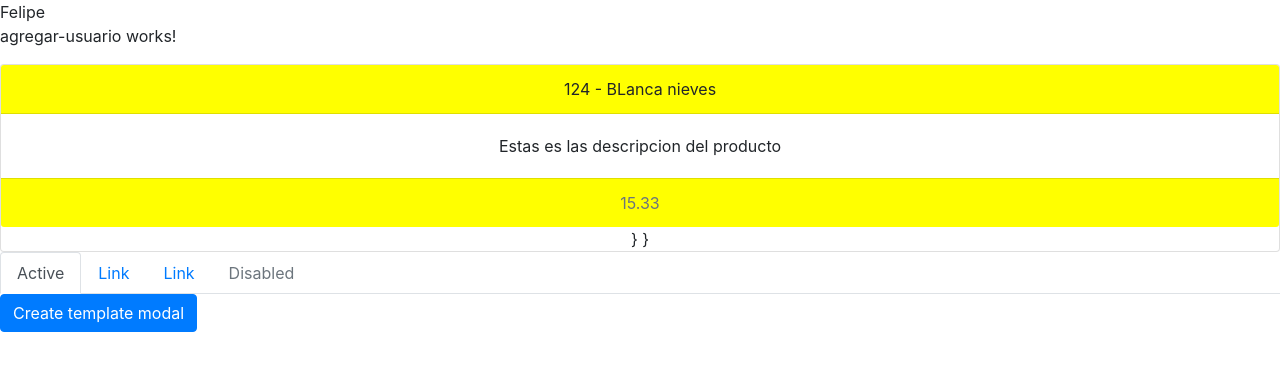
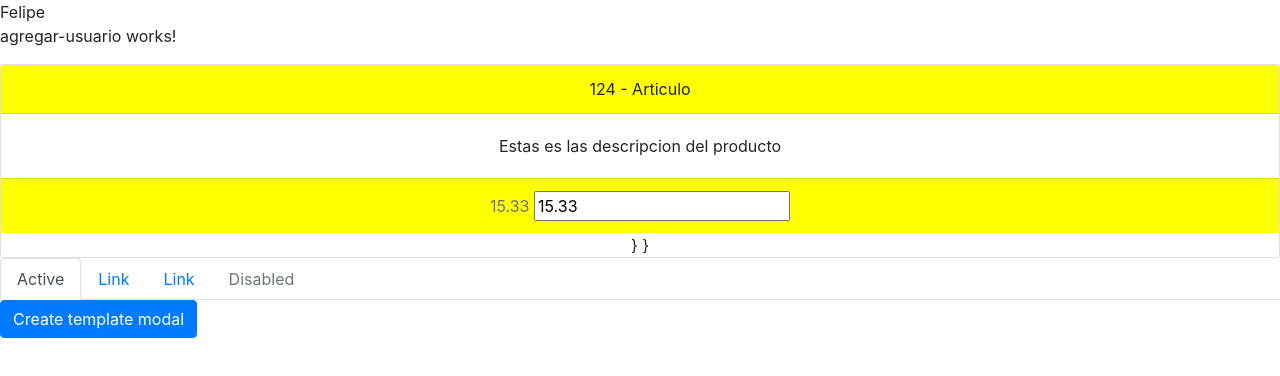
Before and after one commit to cesarcastmore/proyecto1, an Angular app: page / in a window 1280 px wide. Shown: the top 376 px of the page. Built offline with nearby package versions, Linux system fonts and the light colour scheme.

Commit message:
@Input de angular

```diff
--- a/src/app/utilidades/encabezado/encabezado.component.ts
+++ b/src/app/utilidades/encabezado/encabezado.component.ts
@@ -1,4 +1,5 @@
-import { Component, OnInit } from '@angular/core';
+import { Component, OnInit , Input } from '@angular/core';
+
 
 @Component({
   selector: 'app-encabezado',
@@ -7,7 +8,7 @@ import { Component, OnInit } from '@angular/core';
 })
 export class EncabezadoComponent implements OnInit {
 
-	public titulo: string= "BLanca nieves";
+	@Input('nombre') titulo: string= "BLanca nieves";
 
 	public codigo: number=123;
 
--- a/src/app/utilidades/pie/pie.component.html
+++ b/src/app/utilidades/pie/pie.component.html
@@ -1,4 +1,6 @@
 <div class="card-footer text-muted fondo">
   {{precio}}
+  <input type="number" [value]="precio">
+
 </div>}
 }
--- a/src/app/utilidades/tarjeta/tarjeta.component.html
+++ b/src/app/utilidades/tarjeta/tarjeta.component.html
@@ -1,5 +1,6 @@
+<!--{{ articulo.precio }}!-->
 <div class="card text-center">
-	<app-encabezado></app-encabezado>
+	<app-encabezado [nombre]="articulo.nombre"></app-encabezado>
 	<app-cuerpo></app-cuerpo>
 	<app-pie></app-pie>
 </div>
--- a/src/app/utilidades/tarjeta/tarjeta.component.ts
+++ b/src/app/utilidades/tarjeta/tarjeta.component.ts
@@ -1,4 +1,5 @@
 import { Component, OnInit } from '@angular/core';
+import { Articulo } from '../../modelos/articulo';
 
 @Component({
   selector: 'tarjeta',
@@ -7,9 +8,14 @@ import { Component, OnInit } from '@angular/core';
 })
 export class TarjetaComponent implements OnInit {
 
-  constructor() { }
-
-  ngOnInit() {
+  public articulo: Articulo = {
+    precio: 12,
+    nombre: 'Articulo',
+    descripcion: 'Esta es una descripcion'
   }
 
+  constructor() {}
+
+  ngOnInit() {}
+
 }
```
Also changed, not shown: src/app/utilidades/pie/pie.component.ts (+7 -0 lines).
